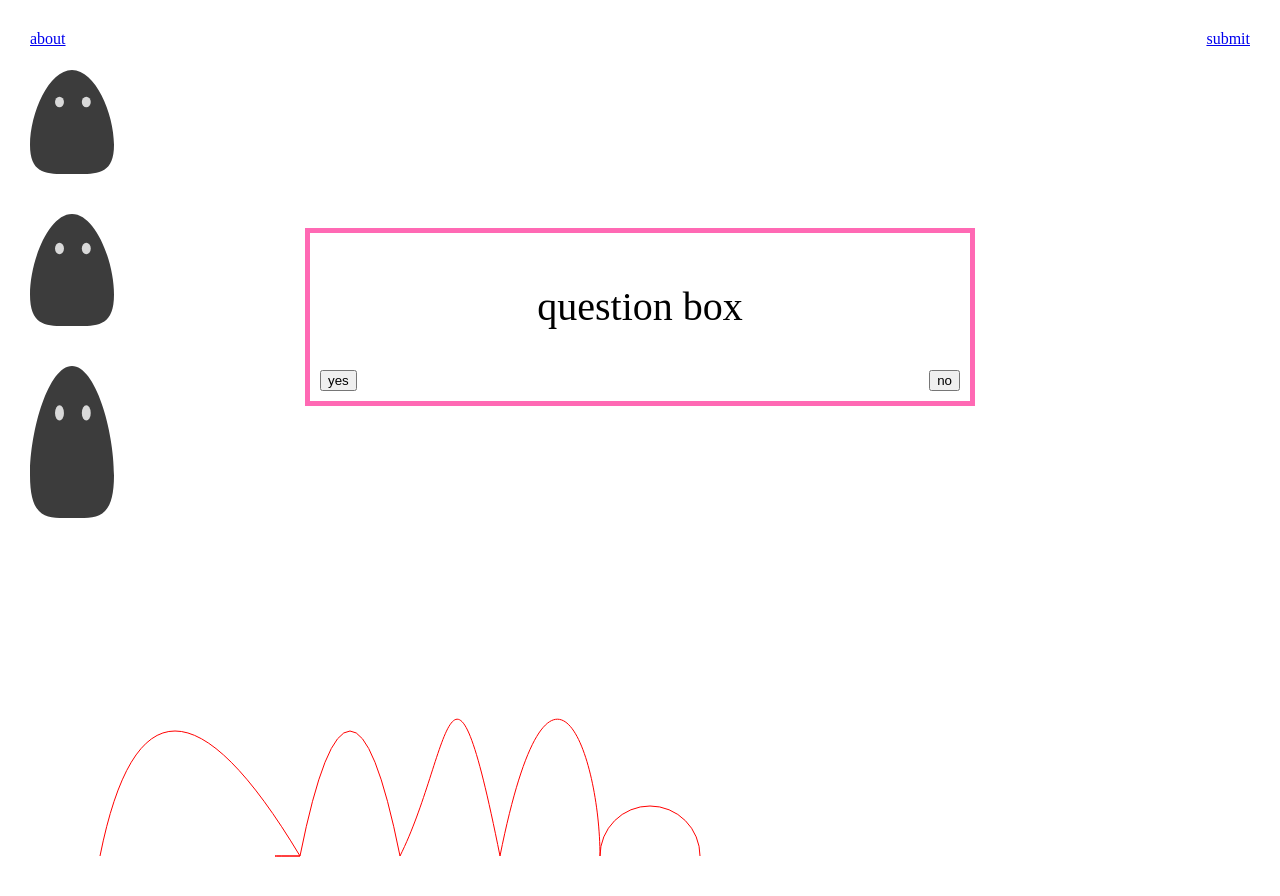
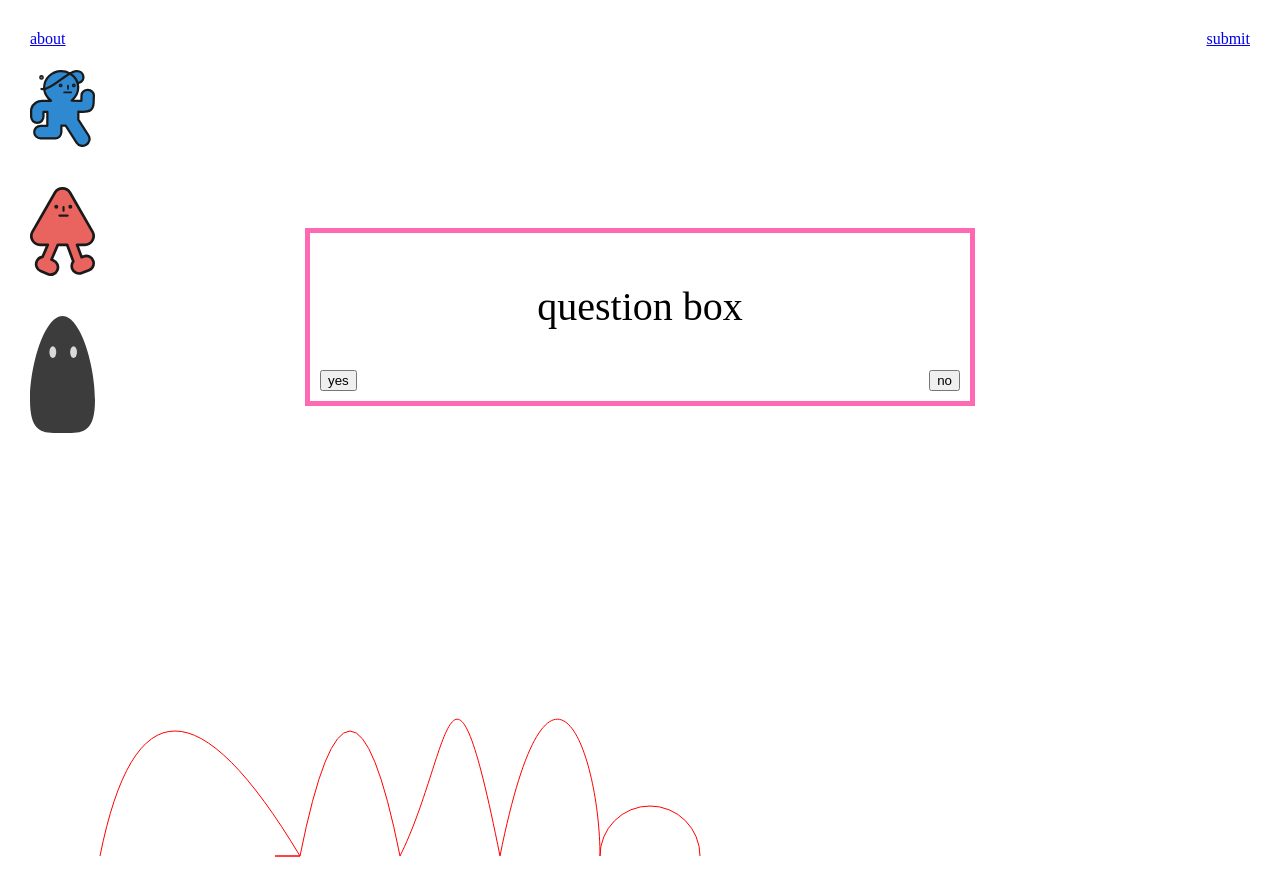
Before and after one commit to jenniCR/des157b, a plain HTML site: page version1/index.html in a window 1280 px wide. Shown: the top 896 px of the page. Drawn offline with nearby package versions, Linux system fonts and the light colour scheme.

Commit message:
version two

```diff
--- a/version1/index.html
+++ b/version1/index.html
@@ -43,14 +43,14 @@
 
 
     <div id="leftpeople">
-        <img class="movingright" src="images/person1.svg">
-        <img class="movingright" src="images/person2.svg">
+        <img class="movingright" src="images/thismfer.svg">
+        <img class="movingright" src="images/zot.svg">
         <img class="movingright" src="images/person3.svg">
     </div>
 
     <div id="rightpeople">
-        <img class="movingleft" src="images/person1.svg">
-        <img class="movingleft" src="images/person2.svg">
+        <img class="movingleft" src="images/llama.svg">
+        <img class="movingleft" src="images/dot.svg">
         <img class="movingleft" src="images/person3.svg">
     </div>
 
```
Also changed, not shown: version1/images/dot.svg (added), version1/images/llama.svg (added), version1/images/thismfer.svg (added), version1/images/zot.svg (added).
